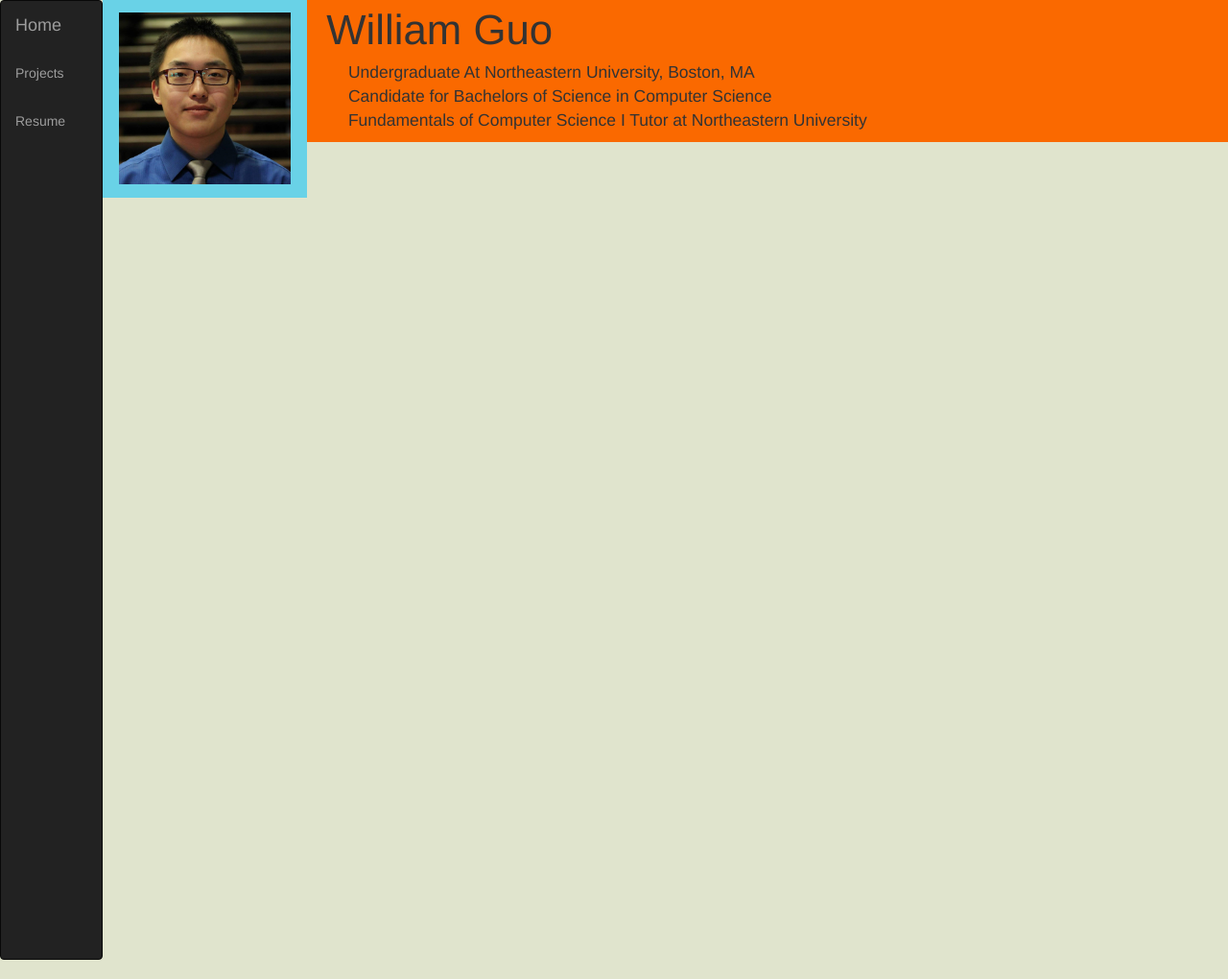
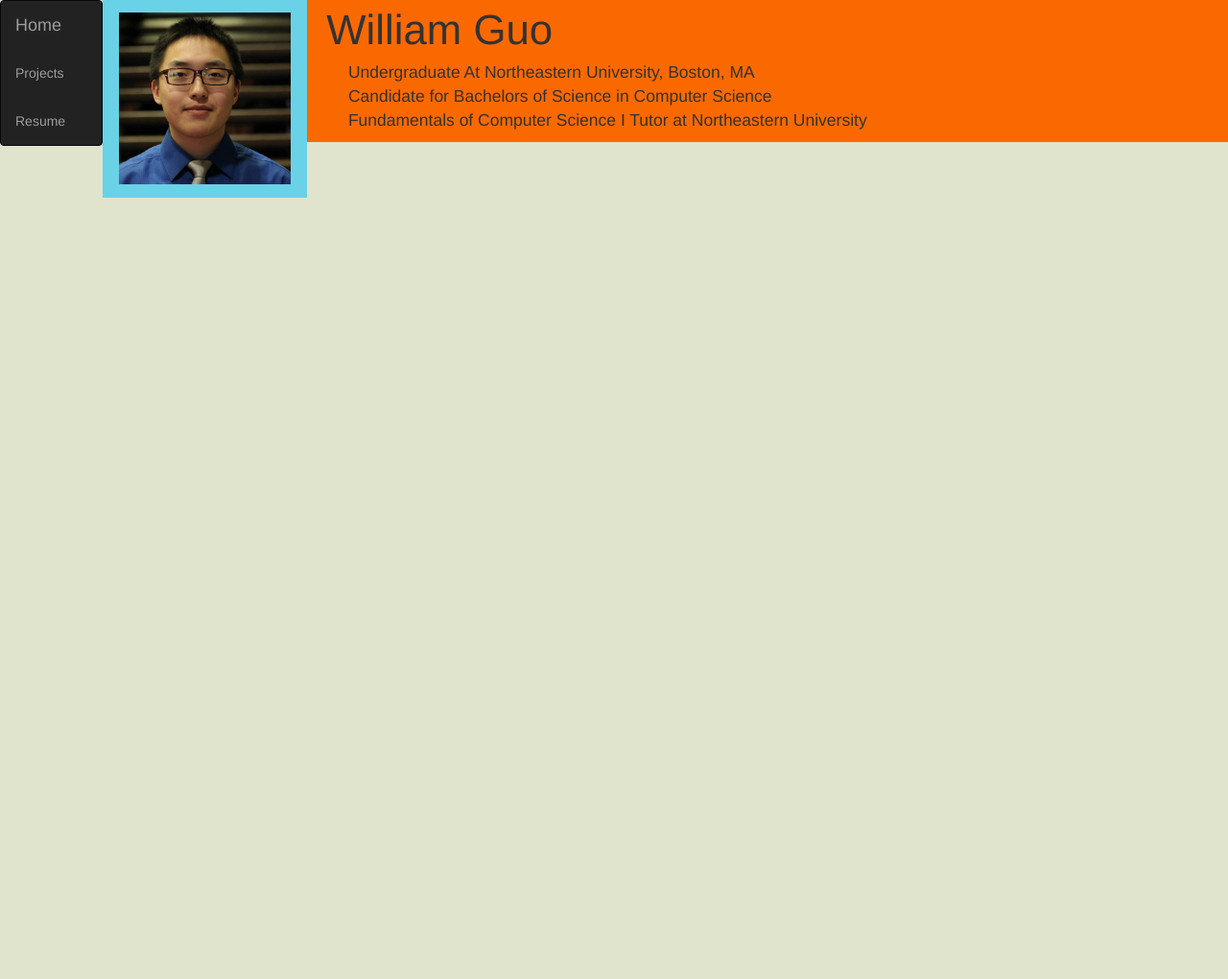
Before and after one commit to Guo-William/Personal-Website, a PHP site: page /index.php in a window 1280 px wide. Shown: the whole page at 96% size. After the commit the page ends 206 px from the top, so only its background shows below. Run offline with PHP 8.4, Linux system fonts and the light colour scheme; some libraries are stand-ins or nearby versions.

Commit message:
attempt 3

```diff
--- a/includes/navbar.php
+++ b/includes/navbar.php
@@ -1,4 +1,4 @@
-<nav class="navbar navbar-inverse" role="navigation" style="height:1000px;">
+<nav class="navbar navbar-inverse" role="navigation" style="height:100%;">
   <!-- Brand and toggle get grouped for better mobile display -->
   <div class="navbar-header">
     <button type="button" class="navbar-toggle" data-toggle="collapse" data-target=".navbar-ex1-collapse">
```
